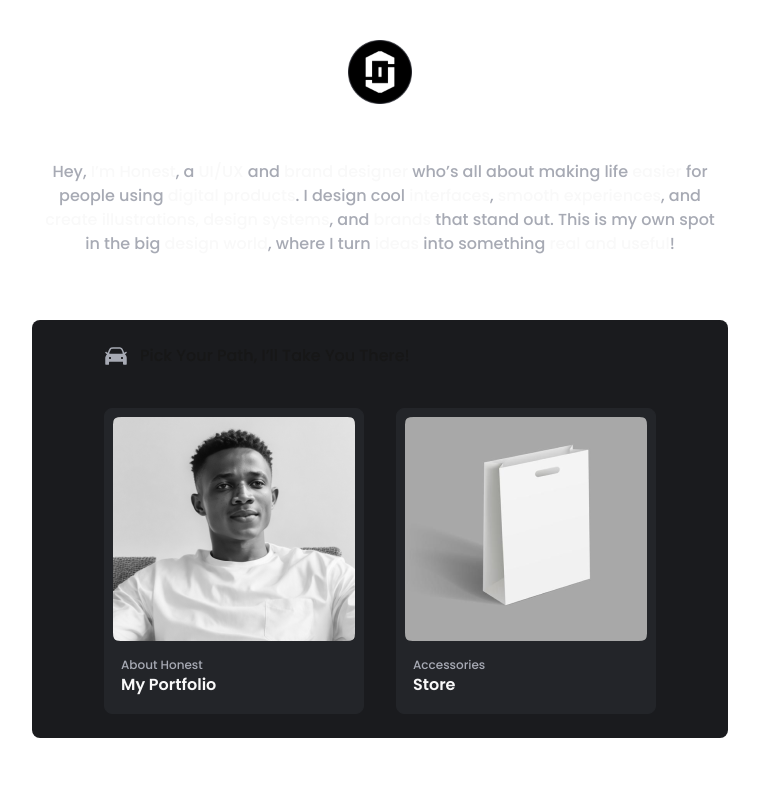
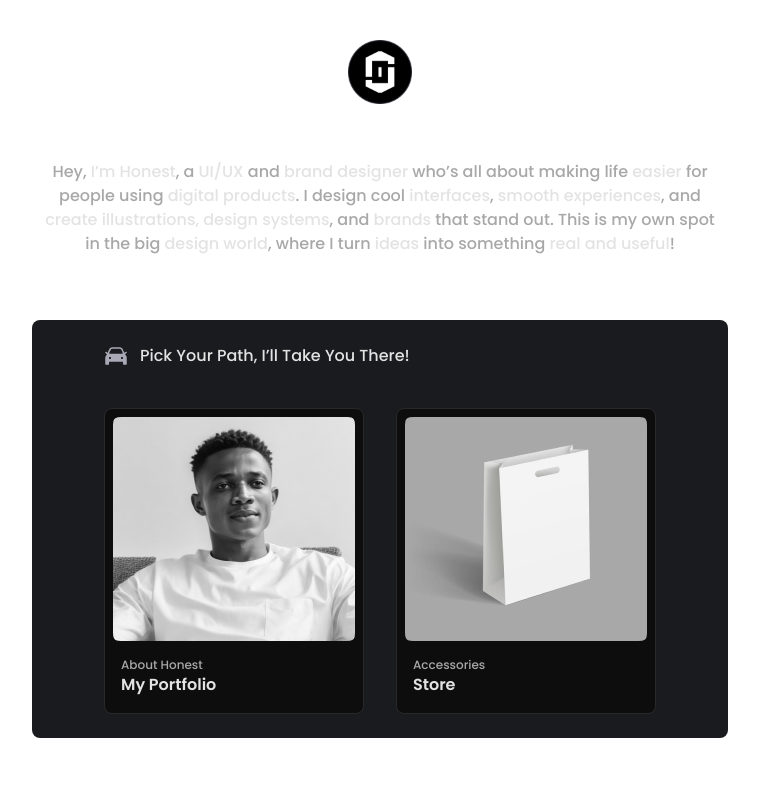
Before and after one commit to AJBrownson/honest-ux, a Next.js app: page / in a window 1280 px wide. Shown: the top 800 px of the page, without its empty margins (260-1019 px from the left). Built offline with nearby package versions, Linux system fonts and the light colour scheme.

Commit message:
feat: Add new code changes

```diff
--- a/app/page.tsx
+++ b/app/page.tsx
@@ -16,24 +16,24 @@ export default function Home() {
             <Image src={Logo} alt="Honest's Logo" className="w-8 h-8 lg:w-16 lg:h-16 object-contain" />
           </div>
 
-          <p className="text-[#A7AAB4] font-medium text-justify md:text-center text-xs md:text-base mt-14">
-            Hey, <span className="text-[#F9F9F9]">I’m Honest</span>, a{" "}
-            <span className="text-[#F9F9F9]">UI/UX</span> and{" "}
-            <span className="text-[#F9F9F9]">brand designer</span> who’s all
-            about making life <span className="text-[#F9F9F9]">easier</span> for
+          <p className="text-bodyText font-poppins font-medium text-justify md:text-center text-xs md:text-base mt-14">
+            Hey, <span className="text-titleText">I’m Honest</span>, a{" "}
+            <span className="text-titleText">UI/UX</span> and{" "}
+            <span className="text-titleText">brand designer</span> who’s all
+            about making life <span className="text-titleText">easier</span> for
             people using{" "}
-            <span className="text-[#F9F9F9]">digital products</span>. I design
+            <span className="text-titleText">digital products</span>. I design
             cool
-            <span className="text-[#F9F9F9]"> interfaces</span>,{" "}
-            <span className="text-[#F9F9F9]">smooth experiences</span>, and{" "}
-            <span className="text-[#F9F9F9]">
+            <span className="text-titleText"> interfaces</span>,{" "}
+            <span className="text-titleText">smooth experiences</span>, and{" "}
+            <span className="text-titleText">
               create illustrations, design systems
             </span>
-            , and <span className="text-[#F9F9F9]">brands</span> that stand out.
+            , and <span className="text-titleText">brands</span> that stand out.
             This is my own spot in the big
-            <span className="text-[#F9F9F9]"> design world</span>, where I turn{" "}
-            <span className="text-[#F9F9F9]">ideas</span> into something{" "}
-            <span className="text-[#F9F9F9]">real and useful</span>!
+            <span className="text-titleText"> design world</span>, where I turn{" "}
+            <span className="text-titleText">ideas</span> into something{" "}
+            <span className="text-titleText">real and useful</span>!
           </p>
         </div>
 
@@ -41,31 +41,31 @@ export default function Home() {
           <div className="md:bg-[#1A1B1E] max-w-[1200px] rounded-lg md:py-6 md:px-[72px] flex flex-col">
             <div className="flex space-x-3 mb-4 md:mb-10">
               <Image src={CarIcon} alt="" className="" />
-              <p>Pick Your Path, I’ll Take You There!</p>
+              <p className="text-titleText font-poppins font-medium">Pick Your Path, I’ll Take You There!</p>
             </div>
 
             <div className="flex gap-x-4 md:gap-x-8">
               <Link href="/about">
-                <div className="border border-[#232529] rounded-lg p-2 bg-[#232529]">
+                <div className="border border-stroke rounded-lg p-2 bg-bg">
                   <Image src={Portrait} alt="Honest's Portrait" className="lg:w-[242px] lg:h-[224px] object-contain " />
                   <div className="pt-4 pb-2 px-2">
-                    <p className="text-[#A7AAB4] text-[10px] md:text-xs">
+                    <p className="font-poppins text-bodyText text-[10px] md:text-xs">
                       About Honest
                     </p>
-                    <p className="font-semibold text-[#F9F9F9] text-xs md:text-base">
+                    <p className="font-poppins font-semibold text-titleText text-xs md:text-base">
                       My Portfolio
                     </p>
                   </div>
                 </div>
               </Link>
 
-              <div className="border border-[#232529] rounded-lg p-2 bg-[#232529]">
+              <div className="border border-stroke rounded-lg p-2 bg-bg">
                 <Image src={Shop} alt="Photo of a shopping bag" />
                 <div className="pt-4 pb-2 px-2">
-                  <p className="text-[#A7AAB4] text-[10px] md:text-xs">
+                  <p className="font-poppins text-bodyText text-[10px] md:text-xs">
                     Accessories
                   </p>
-                  <p className="font-semibold text-[#F9F9F9] text-xs md:text-base">
+                  <p className="font-poppins font-semibold text-titleText text-xs md:text-base">
                     Store
                   </p>
                 </div>
```
